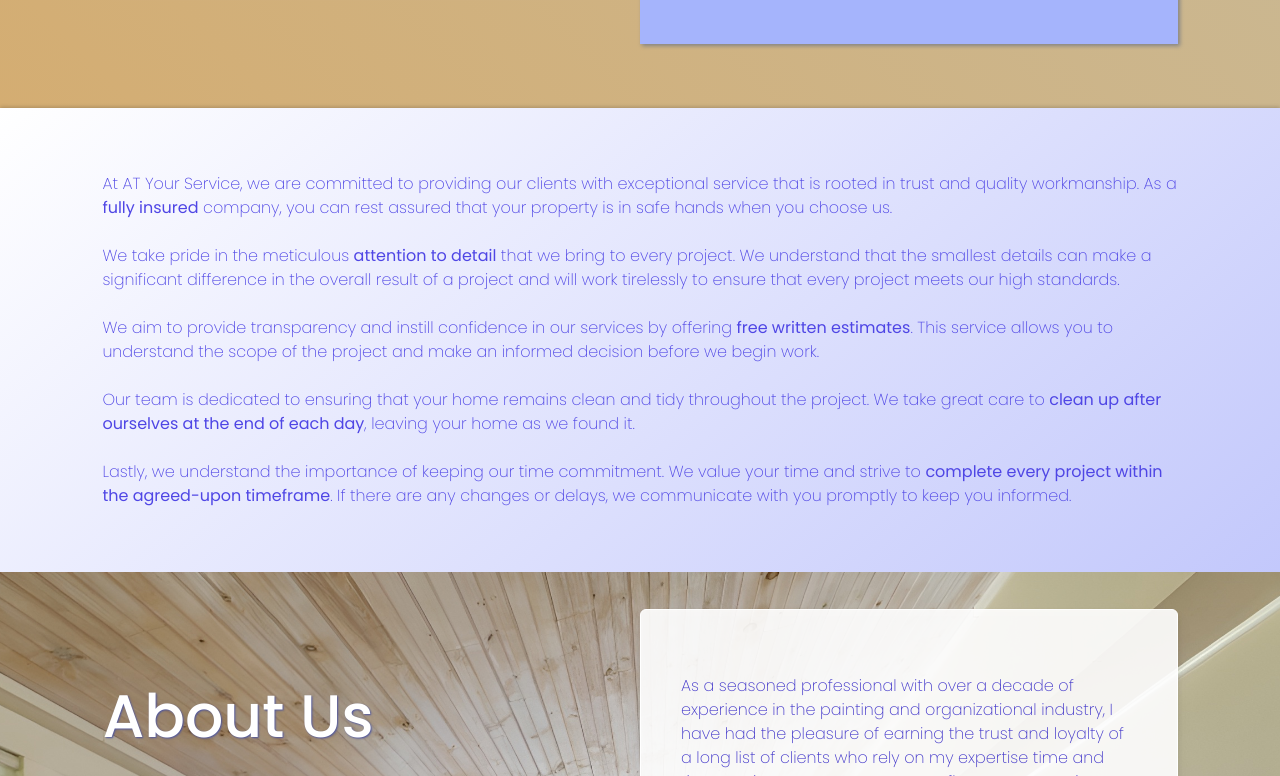
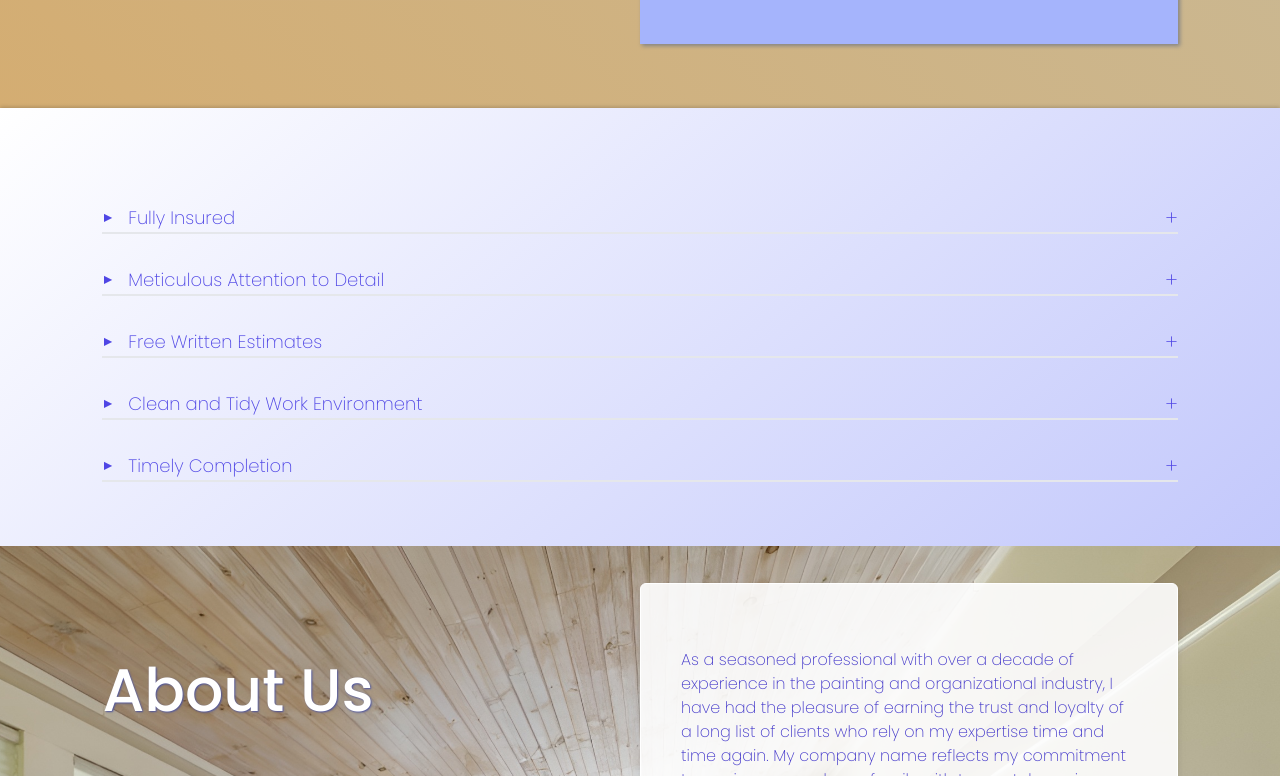
Before and after one commit to WitchingHr/at-your-service, a React (Vite) app: page / in a window 1280 px wide. Shown: the part 1804-2580 px from the top of the page. Built offline with nearby package versions, Linux system fonts and the light colour scheme.

Commit message:
create collapsable faqs section

```diff
--- /dev/null
+++ b/src/components/Collapsable.tsx
@@ -0,0 +1,45 @@
+import React, { FC, PropsWithChildren, useState } from "react";
+
+interface CollapsableProps {
+	title: string;
+}
+
+const Collapsable: FC<PropsWithChildren<CollapsableProps>> = ({
+	title,
+	children,
+}) => {
+	const [collapsed, setCollapsed] = useState<boolean>(true);
+	const handleCollapse = () => {
+    setCollapsed(!collapsed);
+	};
+
+  const handleKeyDown = (e: React.KeyboardEvent<HTMLDivElement>) => {
+    if (e.key === "Enter") {
+      setCollapsed(!collapsed);
+    }
+  }
+
+	const style = collapsed ? "max-h-0 opacity-0 py-0" : "max-h-80 opacity-1 mt-5 py-4";
+  const triangleStyle = collapsed ? "rotate-90" : "rotate-180";
+
+	return (
+		<div>
+			<div
+				tabIndex={0}
+        role="button"
+				onClick={handleCollapse}
+        onKeyDown={(e) => handleKeyDown(e)}
+				className="flex flex-row items-center justify-between pt-8 duration-500 border-b-2 cursor-pointer hover:px-5"
+			>
+				<div className="flex flex-row items-center gap-3">
+          <div className={`duration-300 text-sm ` + triangleStyle}>▲</div>
+          <div className="text-lg">{title}</div>
+        </div>
+				<div className="text-xl">{collapsed ? "+" : "-"}</div>
+			</div>
+			<div className={`px-7 text-lg rounded-md faq-shadow bg-white overflow-hidden duration-500 ` + style }>{children}</div>
+		</div>
+	);
+};
+
+export default Collapsable;
--- a/src/components/FAQ.tsx
+++ b/src/components/FAQ.tsx
@@ -1,40 +1,47 @@
 import React, { FC } from "react";
+import Collapsable from "./Collapsable";
 
 const FAQ: FC = () => {
 	return (
 		<section id="faq" className="overflow-hidden gradient form-shadow">
-			<div className="poppins font-extralight flex flex-col justify-center gap-6 text-indigo-600 !pt-8 !pb-10 md:!py-16 section-container">
-				<p>
-					At AT Your Service, we are committed to providing our
+			<div className="poppins font-extralight flex flex-col justify-center text-indigo-600 !pt-8 !pb-10 md:!py-16 section-container">
+        <Collapsable title="Fully Insured">
+					<p>At AT Your Service, we are committed to providing our
 					clients with exceptional service that is rooted in trust and quality
 					workmanship. As a <b>fully insured</b> company, you can rest assured that
-					your property is in safe hands when you choose us.
-				</p>
-				<p>
-					We take pride in the meticulous <b>attention to detail</b> that we
+					your property is in safe hands when you choose us.</p>
+        </Collapsable>
+        <Collapsable title="Meticulous Attention to Detail">
+					<p>We take pride in the <b>meticulous attention to detail</b> that we
 					bring to every project. We understand that the smallest details can
 					make a significant difference in the overall result of a project and
 					will work tirelessly to ensure that every project meets our high
-					standards.
-				</p>
+					standards.</p>
+        </Collapsable>
+        <Collapsable title="Free Written Estimates">
           <p>
             We aim to provide transparency and instill confidence in our services
             by offering <b>free written estimates</b>. This service allows you to
             understand the scope of the project and make an informed decision
             before we begin work.
           </p>
+        </Collapsable>
+        <Collapsable title="Clean and Tidy Work Environment">
           <p>
-					Our team is dedicated to ensuring that your home remains clean and
+            We are dedicated to ensuring that your home remains clean and
             tidy throughout the project. We take great care to{" "}
             <b>clean up after ourselves at the end of each day</b>, leaving your
             home as we found it.
           </p>
+        </Collapsable>
+        <Collapsable title="Timely Completion">
           <p>
             Lastly, we understand the importance of keeping our time
             commitment. We value your time and strive to <b>complete every project
             within the agreed-upon timeframe</b>. If there are any changes or delays,
             we communicate with you promptly to keep you informed.
           </p>
+        </Collapsable>
 			</div>
 		</section>
 	);
--- a/src/components/Form.tsx
+++ b/src/components/Form.tsx
@@ -108,7 +108,7 @@
 							<a className="text-indigo-500" href="tel:6036202005">(603)&nbsp;620-2005</a>
 						</div>
 					) : (
-						<div className="poppins">
+						<>
 							{page === 1 ? (
 								<FormPageOne
 									handleData={handleData}
@@ -134,7 +134,7 @@
 									setIsSubmitted={setIsSubmitted}
 								/>
 							)}
-						</div>
+						</>
 					)}
 				</div>
 			</div>
--- a/src/index.css
+++ b/src/index.css
@@ -108,6 +108,10 @@
   background-position: center;
 }
 
+.faq-shadow {
+  box-shadow: inset 0px 0px 3px 1px #a2a0a0;
+}
+
 @media only screen and (max-width: 768px) {
   .hero {
     background-size: 280%;
```
Lines whose indentation alone changed are shown as unchanged.
